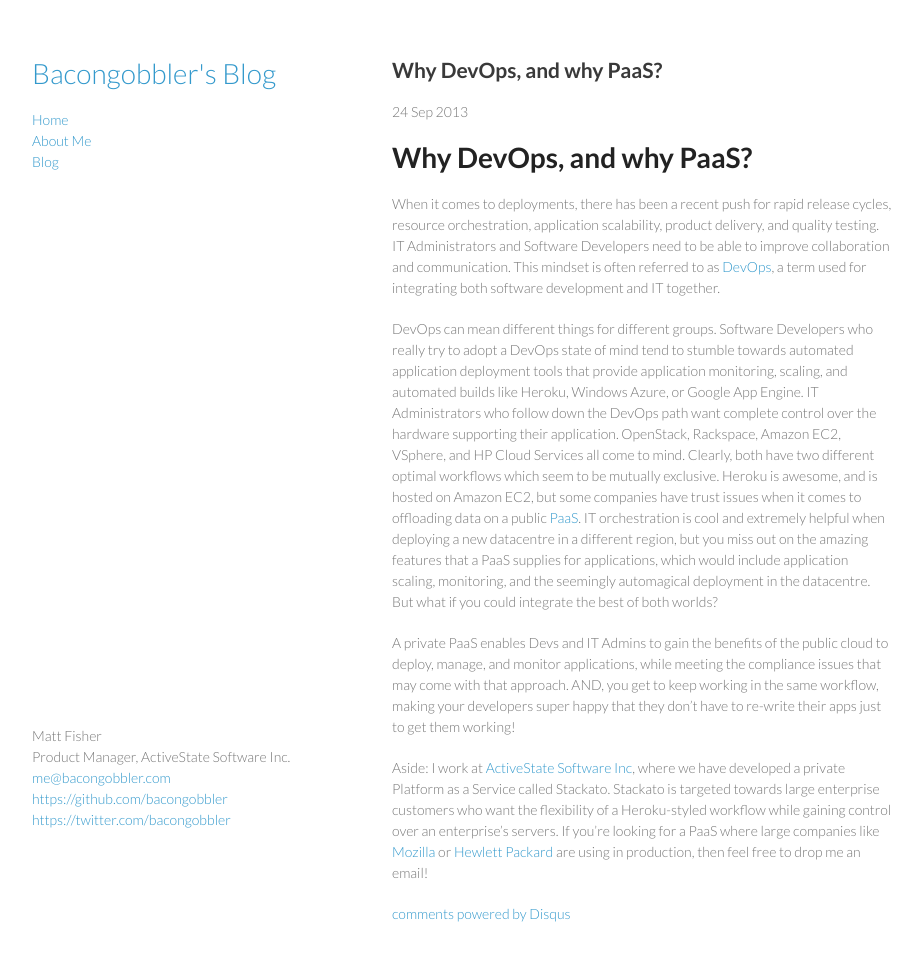
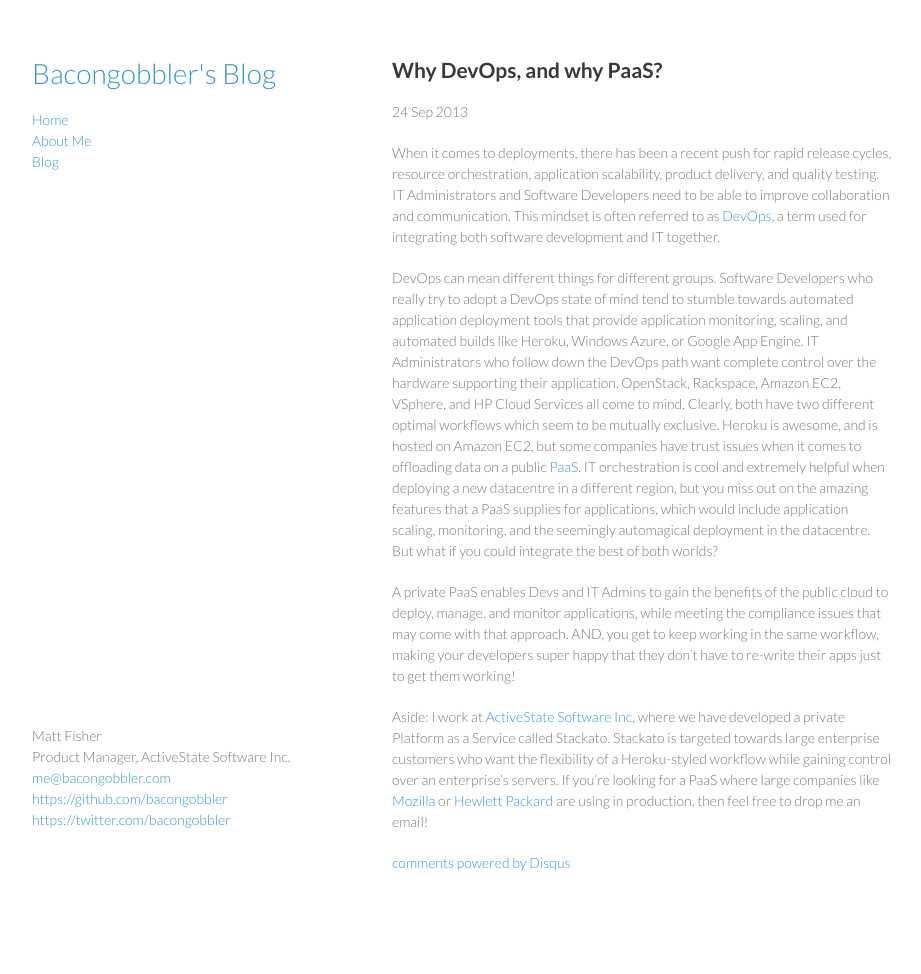
Before and after one commit to bacongobbler/bacongobbler.github.io, a Jekyll site: the page built from _posts/2013-11-01-why-devops.md, in a window 1280 px wide. Shown: the whole page, without its empty margins (178-1099 px from the left). Built offline with Jekyll 4.4.1, drawn with Linux system fonts in a browser that asks for light colours; comment, search, counter and statistics services are not loaded; after the commit the page ends 923 px from its top, so only the background shows below that.

Commit message:
remove header from "Why DevOps?"

```diff
--- a/_posts/2013-11-01-why-devops.md
+++ b/_posts/2013-11-01-why-devops.md
@@ -5,8 +5,6 @@
 tags: devops paas
 comments: true
 ---
-
-# Why DevOps, and why PaaS?
 
 When it comes to deployments, there has been a recent push for rapid release cycles, resource orchestration, application scalability, product delivery, and quality testing. IT Administrators and Software Developers need to be able to improve collaboration and communication. This mindset is often referred to as [DevOps][devops], a term used for integrating both software development and IT together.
 
```
